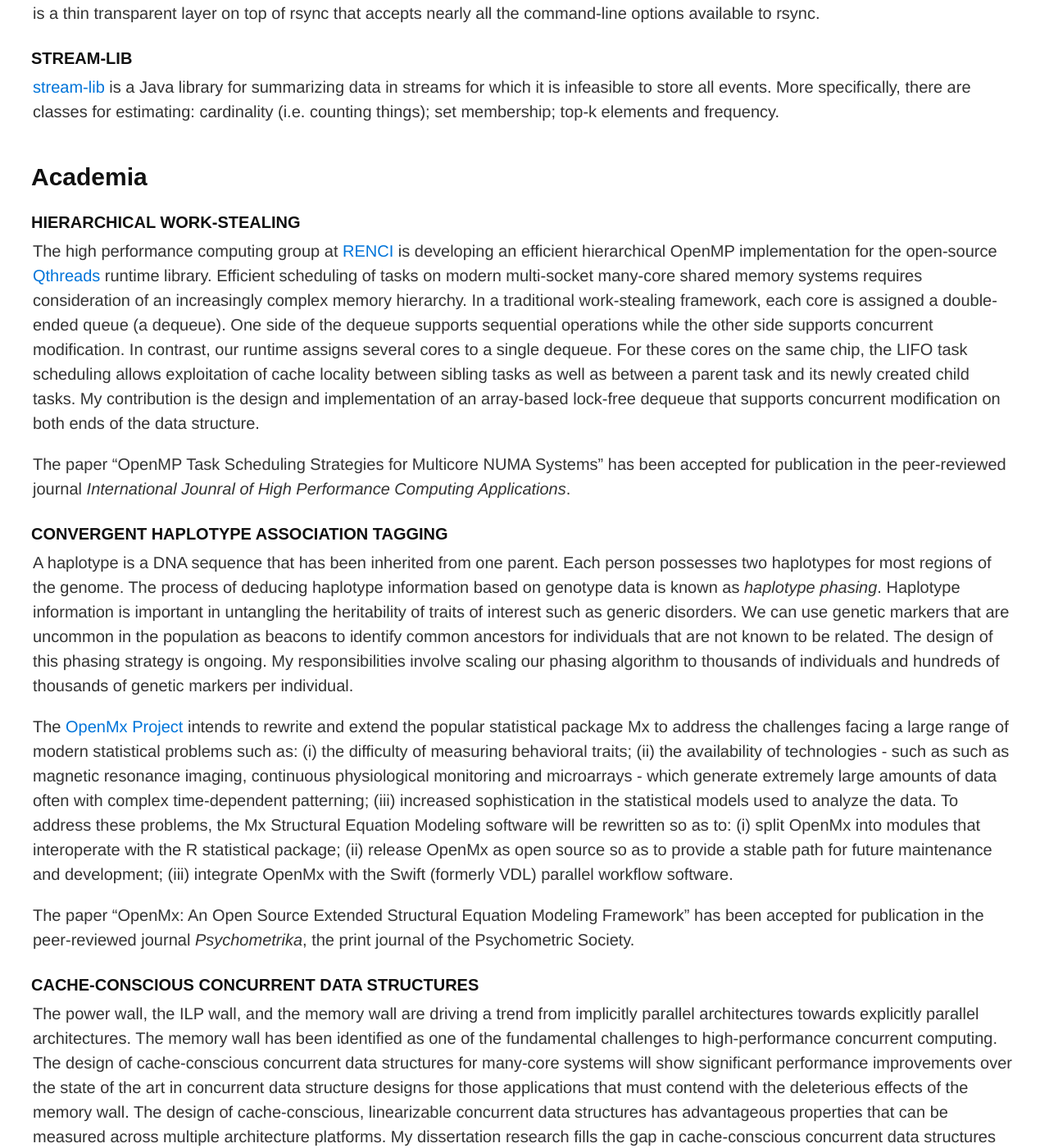
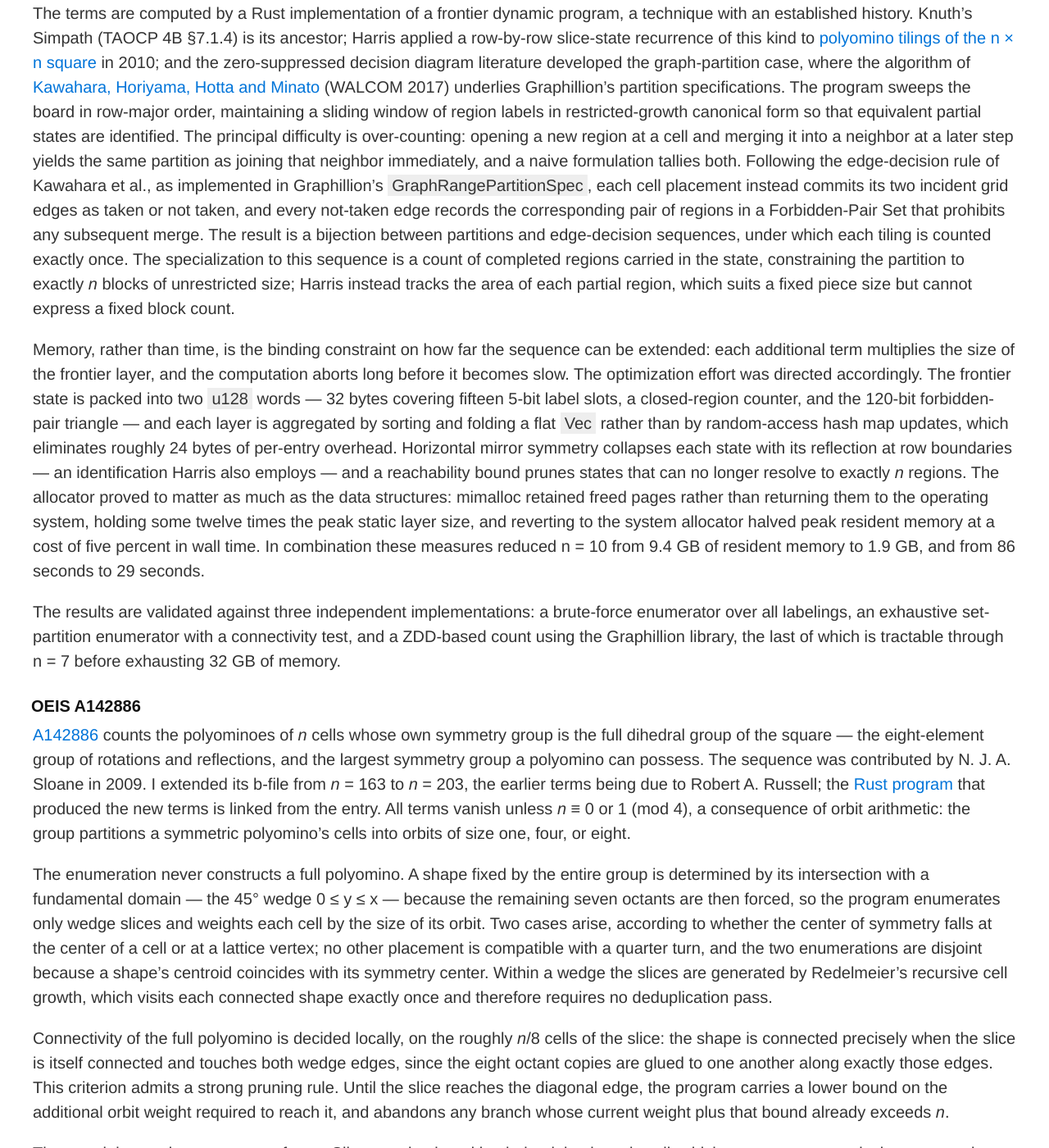
Before and after one commit to mspiegel/mspiegel.github.com, a Jekyll site: the page built from index.md, in a window 1280 px wide and 1400 px high, scrolled down 1109 px. Shown: the whole window at 82% size. Built offline with Jekyll 4.4.1, drawn with Linux system fonts in a browser that asks for light colours; some of the changed text lies outside the part shown.

Commit message:
website update (2026)

```diff
--- a/index.md
+++ b/index.md
@@ -6,9 +6,10 @@ title: Michael Spiegel
 Michael Spiegel, Ph.D.
 Twitter: ~~@DrMajorMcCheese~~ (deleted)
 Career: [Resume](https://www.linkedin.com/in/michael-spiegel-908a3627)
+Open Source: [GitHub Profile](https://github.com/mspiegel)
+Publications:
+[Google Scholar](https://scholar.google.com/citations?user=eezjo4sAAAAJ)
 Brain Dump: [Techno Fomo](/technofomo)
-Publications: [Google Scholar](https://scholar.google.com/citations?user=eezjo4sAAAAJ)
-Open Source: [GitHub Profile](https://github.com/mspiegel)
 
 ## Computer Science Canon
 
@@ -16,138 +17,172 @@ In studying computer science, I always wished for more emphasis on the
 history of the field. I like to read these formative papers in order to (a)
 understand the intellectual development of computer science, and (b) inspire
 new avenues of thinking in future research. Here is my [Great Works in Computer
-Science](/canon) reading list.  Please suggest any additions to the list.
+Science](/canon) reading list. Please suggest any additions to the list.
 
-## Open Source Projects
+## Recent Projects
 
-### Checks-Out
+### The Mesh
 
-[Checks-Out](https://github.com/capitalone/checks-out) is a simple pull request
-approval system using GitHub protected branches and maintainers files.
-Pull requests are locked and cannot be merged until the minimum number of approvals
-are received. Project maintainers can indicate their approval by commenting on the
-pull request and including "I approve" in their approval text. Checks-Out also
-provides integration with GitHub Reviews. An accepted GitHub Review is counted
-as an approval. GitHub Review that requests additional changes blocks the pull
-request from merging.
+Core contributor to [the Mesh](https://www.hushmesh.com), a Rust-based
+confidential-computing platform, with deep ownership across the system's
+foundational subsystems. Designed and implemented
+the platform's trust and key-management substrate — including remote attestation
+for SGX, TDX, and Azure vTPM environments; bootstrap, recovery, rotation, and
+disaster-recovery flows for the distributed key-management services; mesh-wide
+root and intermediate certificate rotation; and end-to-end PKI with hybrid
+post-quantum (Kyber) key exchange and ECDSA/RSA signing. Built and evolved major
+server and listener subsystems from the ground up, including a storage service
+with Azure-backed encrypted disk management, real-time collaboration features
+with WebRTC/STUN/TURN signaling and group messaging, and the certificate
+management service. Led the HTTP/2 listener replacement for the legacy HTTPS
+listener, including a port of `hyperium/h2`, h2spec-compliant frame and stream
+state machines, header validation, and real flow control. Drove cross-cutting
+platform work — verifiable credentials (BBS+, JSON-LD, ECDSA-RDFC-2019),
+saga/outbox patterns, async handler conversions, a workspace-wide Clippy
+rollout, secret-handling and logging discipline, and integration-test
+infrastructure — while routinely diagnosing and fixing deep bugs in attestation,
+deadlocks, certificate bookkeeping, and race conditions across the distributed
+system.
 
-Some significant features in Checks-Out that are not (yet) in GitHub Reviews are:
-custom approval policies, different approval policies for different branches and/or
-file paths, optional auto-merge when all status checks have passed, optional
-auto-tagging of merges.
+### OEIS A395493
 
-### Hydra
+[A395493](https://oeis.org/A395493) enumerates the tilings of an *n* × *n*
+square by exactly *n* fixed polyominoes — equivalently, the partitions of the
+cells of an *n* × *n* grid into exactly *n* orthogonally-connected regions.
+I contributed the sequence and its first eleven terms in April 2026, ranging
+from a(1) = 1 and a(2) = 6 to a(11) ≈ 6.9 × 10^38.
 
-[Hydra](http://github.com/addthis/hydra) is a distributed data processing and
-storage system originally developed at AddThis. It ingests streams of data
-(think log files) and builds trees that are aggregates, summaries, or
-transformations of the data. These trees can be used by humans to explore (tiny
-queries), as part of a machine learning pipeline (big queries), or to support
-live consoles on websites (lots of queries). Hydra is most similar in feature
-set to Google Dremel / Apache Drill and Apache Samza.
+The terms are computed by a Rust implementation of a frontier dynamic program,
+a technique with an established history. Knuth's Simpath (TAOCP 4B §7.1.4) is
+its ancestor; Harris applied a row-by-row slice-state recurrence of this kind to
+[polyomino tilings of the n × n square](http://www.bumblebeagle.org/polyominoes/tilingcounting/counting_9x9_tilings.pdf)
+in 2010; and the zero-suppressed decision diagram literature developed the
+graph-partition case, where the algorithm of
+[Kawahara, Horiyama, Hotta and Minato](https://link.springer.com/chapter/10.1007/978-3-319-53925-6_10)
+(WALCOM 2017) underlies Graphillion's partition specifications. The program
+sweeps the board in row-major order, maintaining a sliding window of region
+labels in restricted-growth canonical form so that equivalent partial states
+are identified. The principal difficulty is over-counting: opening a new region
+at a cell and merging it into a neighbor at a later step yields the same
+partition as joining that neighbor immediately, and a naive formulation tallies
+both. Following the edge-decision rule of Kawahara et al., as implemented in
+Graphillion's `GraphRangePartitionSpec`, each cell placement instead commits
+its two incident grid edges as taken or not taken, and every not-taken edge
+records the corresponding pair of regions in a Forbidden-Pair Set that
+prohibits any subsequent merge. The result is a bijection between partitions
+and edge-decision sequences, under which each tiling is counted exactly once.
+The specialization to this sequence is a count of completed regions carried in
+the state, constraining the partition to exactly *n* blocks of unrestricted
+size; Harris instead tracks the area of each partial region, which suits a
+fixed piece size but cannot express a fixed block count.
 
-### ssync
+Memory, rather than time, is the binding constraint on how far the sequence can
+be extended: each additional term multiplies the size of the frontier layer,
+and the computation aborts long before it becomes slow. The optimization effort
+was directed accordingly. The frontier state is packed into two `u128` words —
+32 bytes covering fifteen 5-bit label slots, a closed-region counter, and the
+120-bit forbidden-pair triangle — and each layer is aggregated by sorting and
+folding a flat `Vec` rather than by random-access hash map updates, which
+eliminates roughly 24 bytes of per-entry overhead. Horizontal mirror symmetry
+collapses each state with its reflection at row boundaries — an identification
+Harris also employs — and a reachability bound prunes states that can no longer
+resolve to exactly *n* regions. The allocator proved to matter as much as the
+data structures: mimalloc retained freed pages rather than returning them to the
+operating system, holding some twelve times the peak static layer size, and
+reverting to the system allocator halved peak resident memory at a cost of five
+percent in wall time. In combination these measures reduced n = 10 from 9.4 GB
+of resident memory to 1.9 GB, and from 86 seconds to 29 seconds.
 
-[ssync](http://github.com/addthis/ssync) is a divide-and-conquer file copying
-tool to multiple destination hosts. It transfers to N remote machines in log N
-iterations. ssync is a thin transparent layer on top of rsync that accepts
-nearly all the command-line options available to rsync.
+The results are validated against three independent implementations: a
+brute-force enumerator over all labelings, an exhaustive set-partition
+enumerator with a connectivity test, and a ZDD-based count using the
+Graphillion library, the last of which is tractable through n = 7 before
+exhausting 32 GB of memory.
 
-### stream-lib
+### OEIS A142886
 
-[stream-lib](http://github.com/addthis/stream-lib) is a Java library for
-summarizing data in streams for which it is infeasible to store all events.
-More specifically, there are classes for estimating: cardinality (i.e. counting
-things); set membership; top-k elements and frequency.
+[A142886](https://oeis.org/A142886) counts the polyominoes of *n* cells whose
+own symmetry group is the full dihedral group of the square — the eight-element
+group of rotations and reflections, and the largest symmetry group a polyomino
+can possess. The sequence was contributed by N. J. A. Sloane in 2009. I extended
+its b-file from *n* = 163 to *n* = 203, the earlier terms being due to Robert A.
+Russell; the [Rust program](https://github.com/mspiegel/A142886) that produced
+the new terms is linked from the entry. All terms vanish unless *n* ≡ 0 or 1
+(mod 4), a consequence of orbit arithmetic: the group partitions a symmetric
+polyomino's cells into orbits of size one, four, or eight.
 
+The enumeration never constructs a full polyomino. A shape fixed by the entire
+group is determined by its intersection with a fundamental domain — the 45°
+wedge 0 ≤ y ≤ x — because the remaining seven octants are then forced, so the
+program enumerates only wedge slices and weights each cell by the size of its
+orbit. Two cases arise, according to whether the center of symmetry falls at
+the center of a cell or at a lattice vertex; no other placement is compatible
+with a quarter turn, and the two enumerations are disjoint because a shape's
+centroid coincides with its symmetry center. Within a wedge the slices are
+generated by Redelmeier's recursive cell growth, which visits each connected
+shape exactly once and therefore requires no deduplication pass.
 
-## Academia
+Connectivity of the full polyomino is decided locally, on the roughly *n*/8
+cells of the slice: the shape is connected precisely when the slice is itself
+connected and touches both wedge edges, since the eight octant copies are glued
+to one another along exactly those edges. This criterion admits a strong
+pruning rule. Until the slice reaches the diagonal edge, the program carries a
+lower bound on the additional orbit weight required to reach it, and abandons
+any branch whose current weight plus that bound already exceeds *n*.
 
-### Hierarchical work-stealing
+The remaining work was constant-factor. Slices are bucketed by their minimal
+x-axis cell, which serves as a canonical representative and renders the buckets
+independent search problems; the residue of *n* modulo four determines which
+buckets can contribute at all, and the others are skipped without recursion.
+The three per-cell predicates of the growth loop — in-slice, blocked, and
+queued — are folded into a single byte-per-cell state machine over a contiguous
+array, which together with related representational changes reduced single-core
+time by approximately 31%. Buckets are then distributed across cores with
+Rayon, with further fan-out at bounded recursion depth so that a few large
+buckets cannot bottleneck a many-core machine, for a speedup of roughly 7.9× at
+*n* = 104. Every optimization is count-preserving: enabled or disabled, the
+output is byte-identical over the verified range, and the program reproduces
+all 164 previously published terms exactly. The final run took approximately
+seven days, appending each term to a checkpoint file as it completed so that an
+interruption would cost at most the term in progress.
 
-The high performance computing group at [RENCI](http://renci.org/) is
-developing an efficient hierarchical OpenMP implementation for the open-source
-[Qthreads](http://www.cs.sandia.gov/qthreads) runtime library. Efficient
-scheduling of tasks on modern multi-socket many-core shared memory systems
-requires consideration of an increasingly complex memory hierarchy. In a
-traditional work-stealing framework, each core is assigned a double-ended queue
-(a dequeue). One side of the dequeue supports sequential operations while the
-other side supports concurrent modification. In contrast, our runtime assigns
-several cores to a single dequeue. For these cores on the same chip, the LIFO
-task scheduling allows exploitation of cache locality between sibling tasks as
-well as between a parent task and its newly created child tasks. My contribution
-is the design and implementation of an array-based lock-free dequeue that
-supports concurrent modification on both ends of the data structure.
+### OEIS A157418
 
-The paper "OpenMP Task Scheduling Strategies for Multicore NUMA Systems" has
-been accepted for publication in the peer-reviewed journal _International
-Jounral of High Performance Computing Applications_.
+[A157418](https://oeis.org/A157418) arises in the theory of Rota-Baxter
+algebras. A Rota-Baxter operator is a linear map `P` satisfying
+`P(u)P(v) = P(uP(v)) + P(P(u)v)`, which is the rule of integration by parts
+written without integral signs: taking `P` to be integration from zero
+recovers the familiar identity exactly. Free Rota-Baxter algebras have a basis
+of *Rota-Baxter words* — expressions built from a generator `x` and the
+operator, with `P` written as a pair of parentheses — and the counting of these
+words was studied by Guo and Sit, who contributed this sequence in 2010. In
+June 2026 I contributed a formula to the entry, found in collaboration with
+Claude, expressing the sequence in terms of the Catalan numbers.
 
-### Convergent Haplotype Association Tagging
+The relations reduce every expression to a normal form: the Rota-Baxter
+identity rewrites any product of two parenthesized terms, the operator is
+idempotent, and the generator is idempotent. What survives is a strictly
+alternating sequence of single `x`s and parenthesized blocks, with no pair of
+parentheses immediately enclosing another. A157418 counts the *associate*
+words, those beginning or ending in `x`: for `n = 3` they are `((x)x)x`,
+`(x(x))x`, `x((x)x)`, `x(x)x`, and `x(x(x))`.
 
-A haplotype is a DNA sequence that has been inherited from one parent. Each
-person possesses two haplotypes for most regions of the genome. The process of
-deducing haplotype information based on genotype data is known as _haplotype
-phasing_. Haplotype information is important in untangling the heritability of
-traits of interest such as generic disorders. We can use genetic markers that
-are uncommon in the population as beacons to identify common ancestors for
-individuals that are not known to be related. The design of this phasing
-strategy is ongoing. My responsibilities involve scaling our phasing algorithm
-to thousands of individuals and hundreds of thousands of genetic markers per
-individual.
+The Catalan numbers `1, 1, 2, 5, 14, 42, 132, …` count the objects that arise
+whenever a structure is built by repeatedly splitting something in two: the
+balanced strings of *n* pairs of parentheses, the binary trees with *n* nodes,
+the triangulations of a polygon. Their generating function `F` satisfies
+`F(t) = 1 + t·F(t)^2`, the algebraic form of that single splitting rule.
 
-The [OpenMx Project](http://openmx.psyc.virginia.edu) intends to rewrite and
-extend the popular statistical package Mx to address the challenges facing a
-large range of modern statistical problems such as: (i) the difficulty of
-measuring behavioral traits; (ii) the availability of technologies - such as
-such as magnetic resonance imaging, continuous physiological monitoring and
-microarrays - which generate extremely large amounts of data often with complex
-time-dependent patterning; (iii) increased sophistication in the statistical
-models used to analyze the data. To address these problems, the Mx Structural
-Equation Modeling software will be rewritten so as to: (i) split OpenMx into
-modules that interoperate with the R statistical package; (ii) release OpenMx as
-open source so as to provide a stable path for future maintenance and
-development; (iii) integrate OpenMx with the Swift (formerly VDL) parallel
-workflow software.
-
-The paper "OpenMx: An Open Source Extended Structural Equation Modeling
-Framework" has been accepted for publication in the peer-reviewed journal
-_Psychometrika_, the print journal of the Psychometric Society.
-
-### Cache-conscious concurrent data structures
-
-The power wall, the ILP wall, and the memory wall are driving a trend from
-implicitly parallel architectures towards explicitly parallel architectures.
-The memory wall has been identified as one of the fundamental challenges to
-high-performance concurrent computing. The design of cache-conscious concurrent
-data structures for many-core systems will show significant performance
-improvements over the state of the art in concurrent data structure designs for
-those applications that must contend with the deleterious effects of the memory
-wall. The design of cache-conscious, linearizable concurrent data structures
-has advantageous properties that can be measured across multiple architecture
-platforms. My dissertation research fills the gap in cache-conscious concurrent
-data structures by providing concurrent algorithms that implement an ordered
-set abstract data type. The dense skip tree is a randomized data structure that
-has been designed to probabilistically exploit spatial locality of reference.
-The dense skip tree causes fewer cache misses than self-balancing binary search
-trees by probabilistically aggregating consecutive sequences of keys into
-contiguous regions of memory. The primary contributions of my thesis are the
-optimistic skip tree algorithm, the lock-free concurrent skip tree algorithm,
-and the lock-free concurrent HAT trie algorithm.
-
-I successfully defended my dissertation on April 18, 2011. A copy of the thesis
-is [available online](publications/michael-spiegel-dissertation.pdf).
-
-### Fortress
-
-[Fortress](https://en.wikipedia.org/wiki/Fortress_(programming_language)) was a
-programming language designed for high-performance computing with high
-programmability. Fortress will support features such as transactions,
-specification of locality, and implicit parallel computation as integral
-features built into the core of the language. Features such as the Fortress
-component system and test framework facilitate program assembly and testing, and
-enable powerful compiler optimizations across library boundaries. The syntax and
-type system of Fortress are custom-tailored to modern HPC programming,
-supporting mathematical notation and static checking of properties such as
-physical units and dimensions, static type checking of multidimensional arrays
-and matrices, and definitions of domain-specific language syntax in libraries.
+Rota-Baxter words are not Catalan objects — their counts, `1, 2, 5, 16, 55,
+202`, follow the Catalan numbers for three terms and then diverge, 16 against
+14 — but they turn out to be Catalan objects in disguise. Guo and Sit showed as
+much for the count of *all* Rota-Baxter words, whose generating function they
+wrote as `(1 + t)·F(t + t^2)`, while leaving the associate case in raw
+algebraic form. Writing `B(t) = F(t + t^2)`, the generating function of
+A157418 is `t·B(t)·(1 + t·B(t))`, which is equivalent to the algebraic
+generating function already recorded in the entry. Substituting `t + t^2`
+for `t` leaves the recursive splitting structure untouched and only changes
+what an atom weighs: each atom of the Catalan object now carries one object or
+two rather than exactly one. The outer factor is what absorbs the condition
+that a word begin or end in `x`: it says that a word is one such structure, or
+an ordered pair of them.
```
Also changed, not shown: .rumdl.toml (added).
